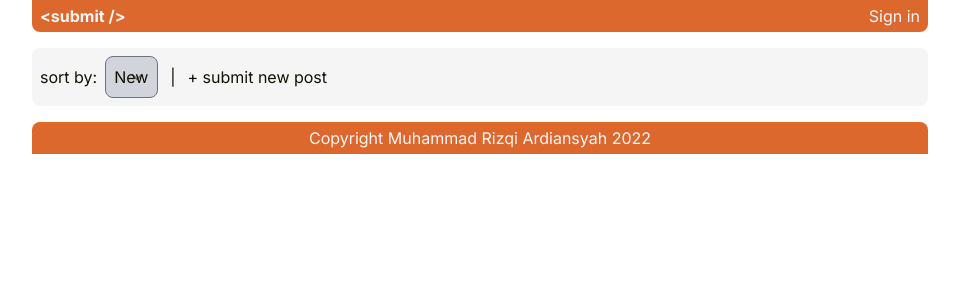
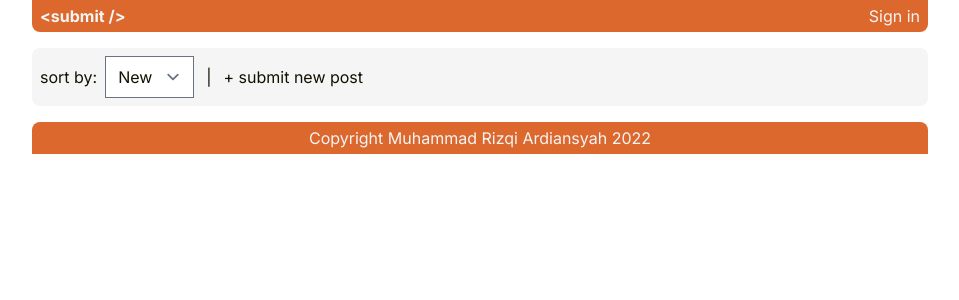
Before and after one commit to muhrizqiardi/submit, a Next.js app in the folder apps/client/: page / in a window 1280 px wide. Shown: the top 300 px of the page, without its empty margins (160-1119 px from the left). Built offline with nearby package versions, Linux system fonts and the light colour scheme.

Commit message:
fix(client): fix sort menu styling

```diff
--- a/apps/client/src/components/Toolbar.tsx
+++ b/apps/client/src/components/Toolbar.tsx
@@ -3,7 +3,7 @@ function Toolbar() {
     <div className="mb-4 p-2 rounded-lg bg-custom-light text-custom-dark leading-none flex items-center justify-start gap-3">
       <div className="inline-flex items-center gap-2">
         <span>sort by:</span>
-        <select className="p-2 bg-gray-300 hover:bg-gray-400 rounded-lg">
+        <select className="">
           <option>New</option>
         </select>
       </div>
```
